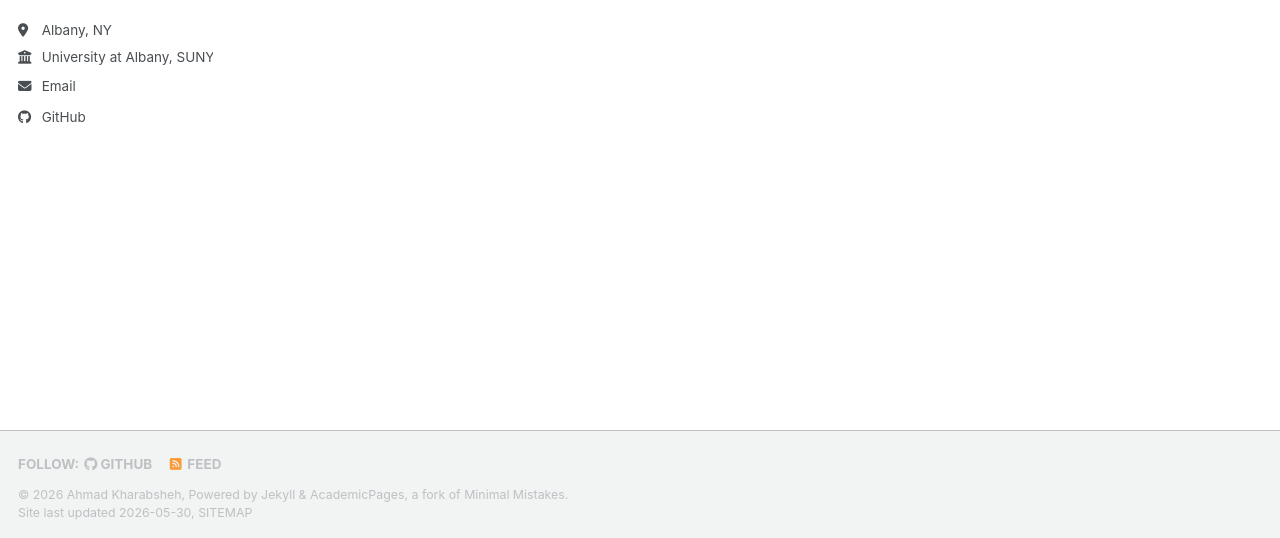
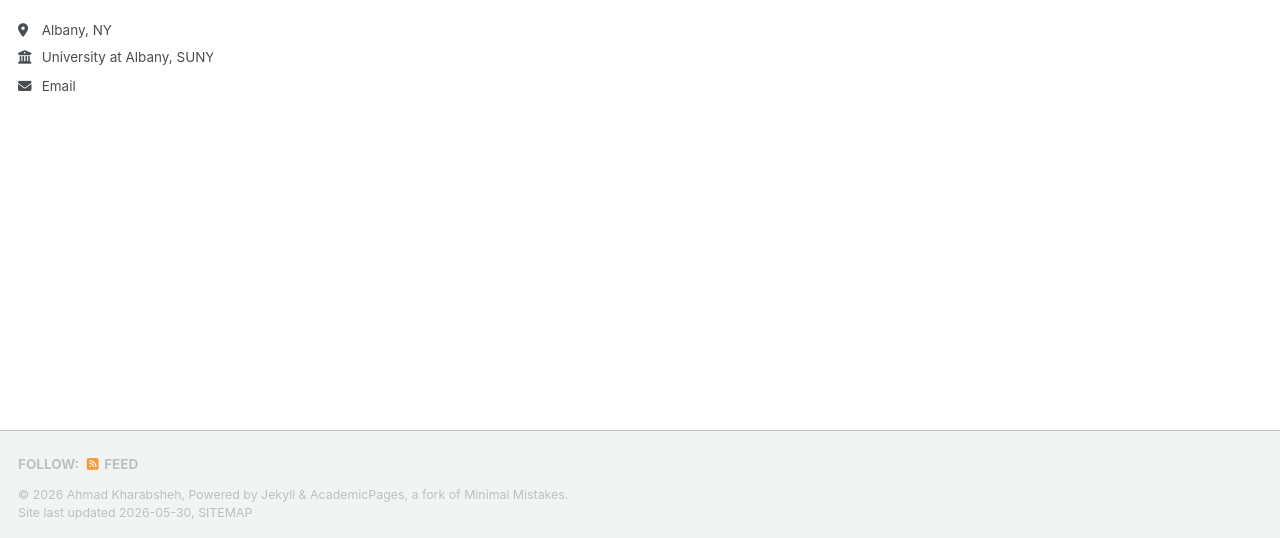
Before and after one commit to Kharabshehahmad/Kharabshehahmad.github.io, a Jekyll site: the page built from _pages/about.md, in a window 1280 px wide. Shown: the part 359-897 px from the top of the page. Built offline with Jekyll 4.4.1, drawn with Linux system fonts in a browser that asks for light colours; a script bundle is joined from its source files by our own code; library files that are not in the unit come from our copies.

Commit message:
Update _config.yml

```diff
--- a/_config.yml
+++ b/_config.yml
@@ -47,7 +47,7 @@ author:
   bitbucket        : # Username - Update with your username on the site
   codepen          : # Username
   dribbble         : # Username
-  github           : ""
+  github           : #
   kaggle           : # Username
   stackoverflow    : # User number or user number and name (i.e., use "1" or "1/jeff-atwood")
 
```
